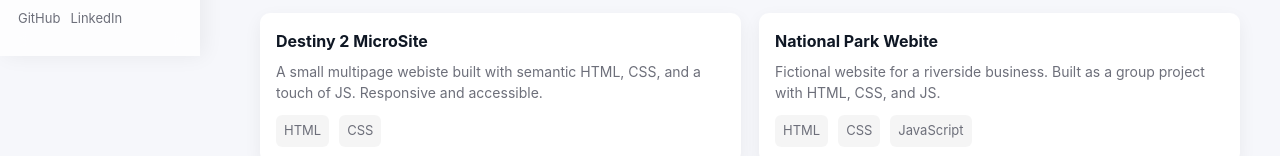
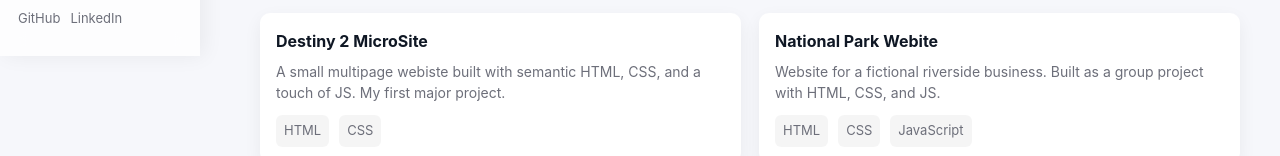
Before and after one commit to Wpcarr/portfolio, a plain HTML site: page index.html in a window 1280 px wide. Shown: the part 744-900 px from the top of the page. Drawn offline with Linux system fonts and the light colour scheme.

Commit message:
last one

```diff
--- a/index.html
+++ b/index.html
@@ -87,7 +87,7 @@
         <article class="project-card">
           <div class="project-meta">
             <h3 class="project-title">Destiny 2 MicroSite</h3>
-            <p class="project-desc">A small multipage webiste built with semantic HTML, CSS, and a touch of JS. Responsive and accessible.</p>
+            <p class="project-desc">A small multipage webiste built with semantic HTML, CSS, and a touch of JS. My first major project.</p>
           </div>
           <div class="project-footer">
             <span class="tag">HTML</span>
@@ -100,7 +100,7 @@
         <article class="project-card">
           <div class="project-meta">
             <h3 class="project-title">National Park Webite</h3>
-            <p class="project-desc">Fictional website for a riverside business. Built as a group project with HTML, CSS, and JS.</p>
+            <p class="project-desc">Website for a fictional riverside business. Built as a group project with HTML, CSS, and JS.</p>
           </div>
           <div class="project-footer">
             <span class="tag">HTML</span>
```
